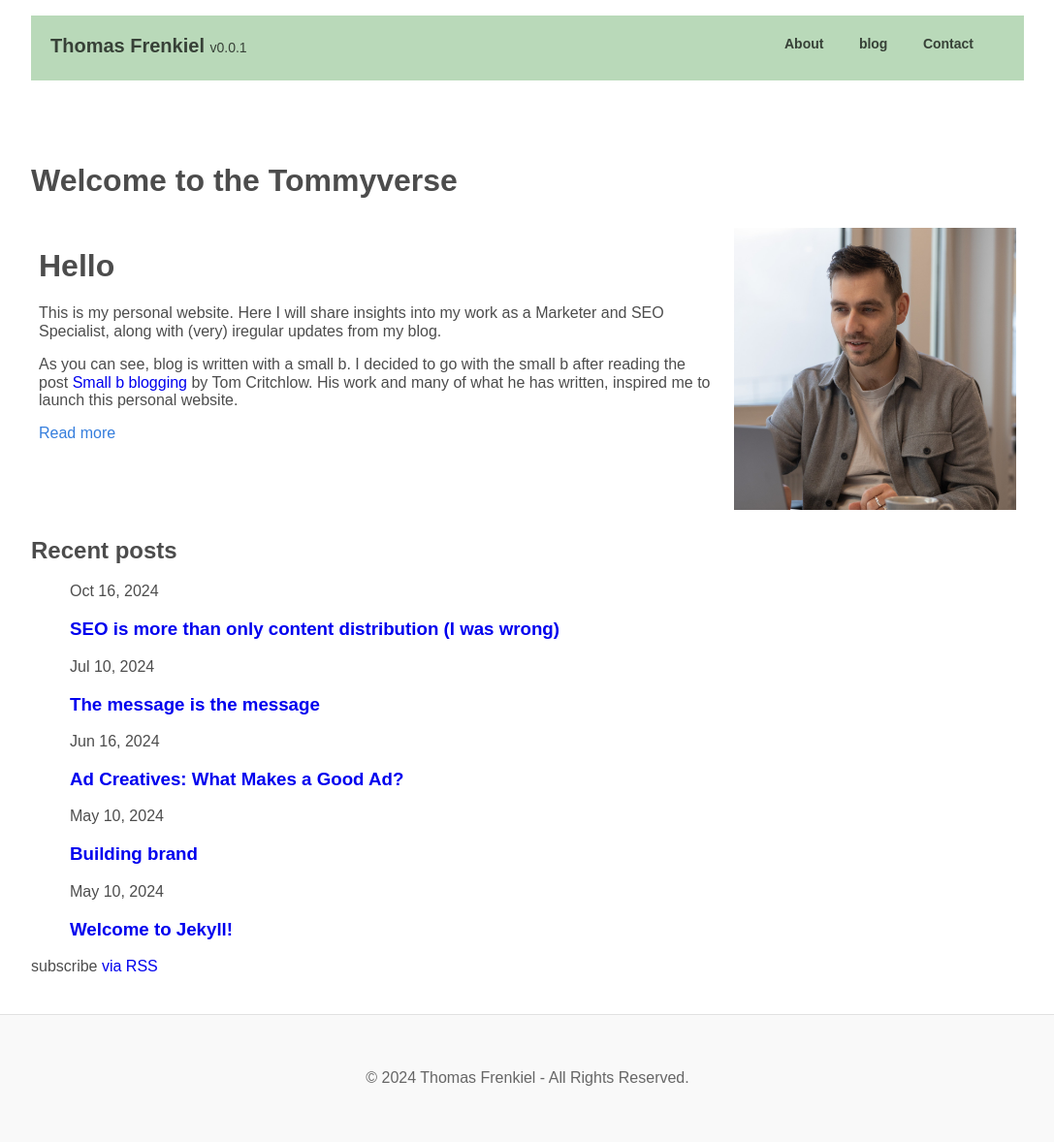
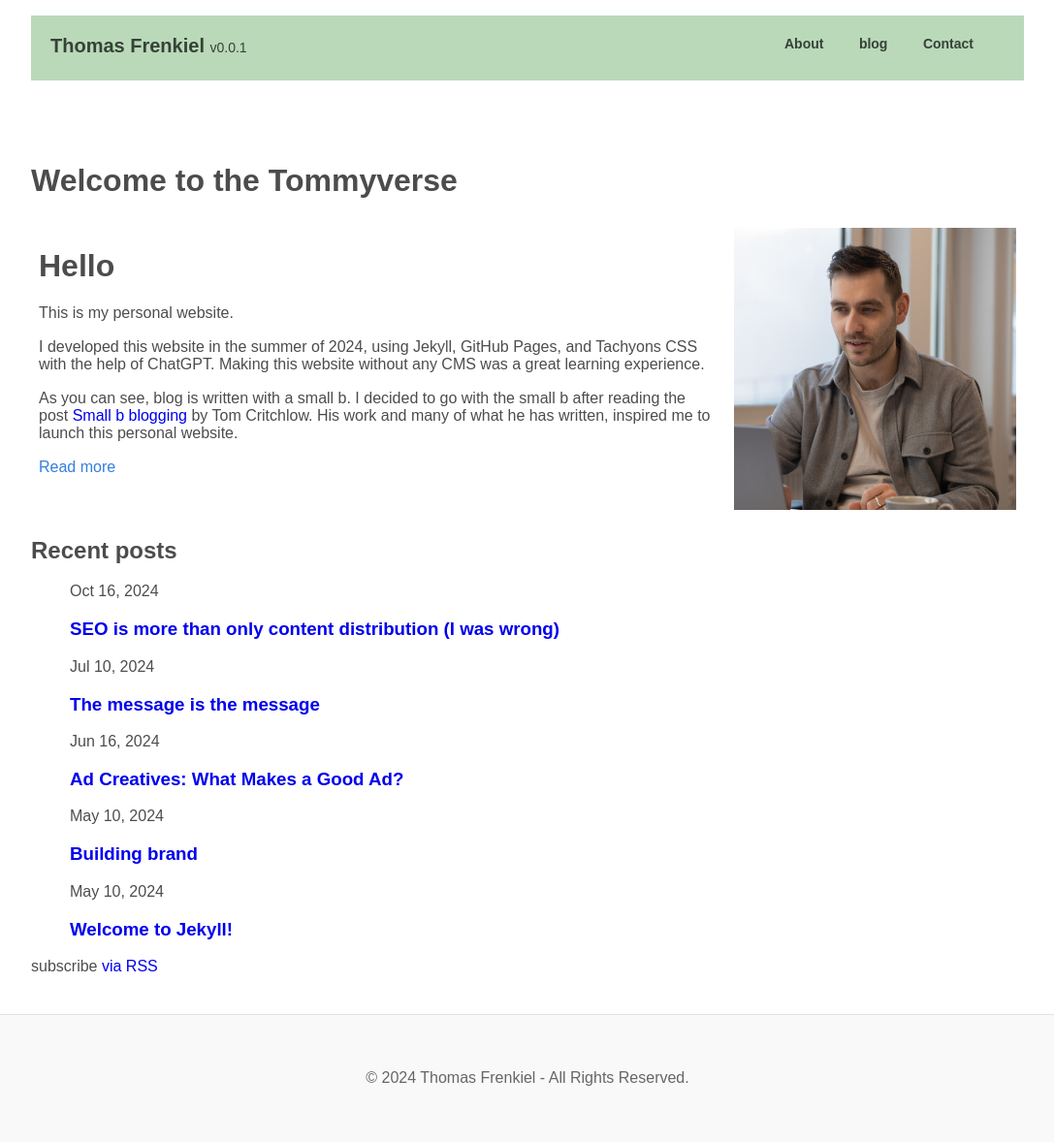
Before and after one commit to tfrenkiel040/website, a Jekyll site: the page built from index.markdown, in a window 1280 px wide. Shown: the whole page at 97% size, without its empty margins (96-1183 px from the left). Built offline with Jekyll 4.4.1, drawn with Linux system fonts in a browser that asks for light colours.

```diff
--- a/index.markdown
+++ b/index.markdown
@@ -10,7 +10,8 @@ list_title: Recent posts  # Custom title for the blog posts section
 <div class="cf"> <!-- cf is used to contain floats -->
     <div class="fl w-70 pa2">
         <h1>Hello</h1>
-        <p>This is my personal website. Here I will share insights into my work as a Marketer and SEO Specialist, along with (very) iregular updates from my blog.</p>
+        <p>This is my personal website. </p>
+        <p>I developed this website in the summer of 2024, using Jekyll, GitHub Pages, and Tachyons CSS with the help of ChatGPT. Making this website without any CMS was a great learning experience. </p>
 <p>As you can see, blog is written with a small b. I decided to go with the small b after reading the post <a href="https://tomcritchlow.com/2018/02/23/small-b-blogging/" target="_blank">Small b blogging</a> by Tom Critchlow. His work and many of what he has written, inspired me to launch this personal website.</p>
         <a href="/about/" class="link blue">Read more</a>
     </div>
```
Also changed, not shown: about.markdown (+5 -5 lines).
